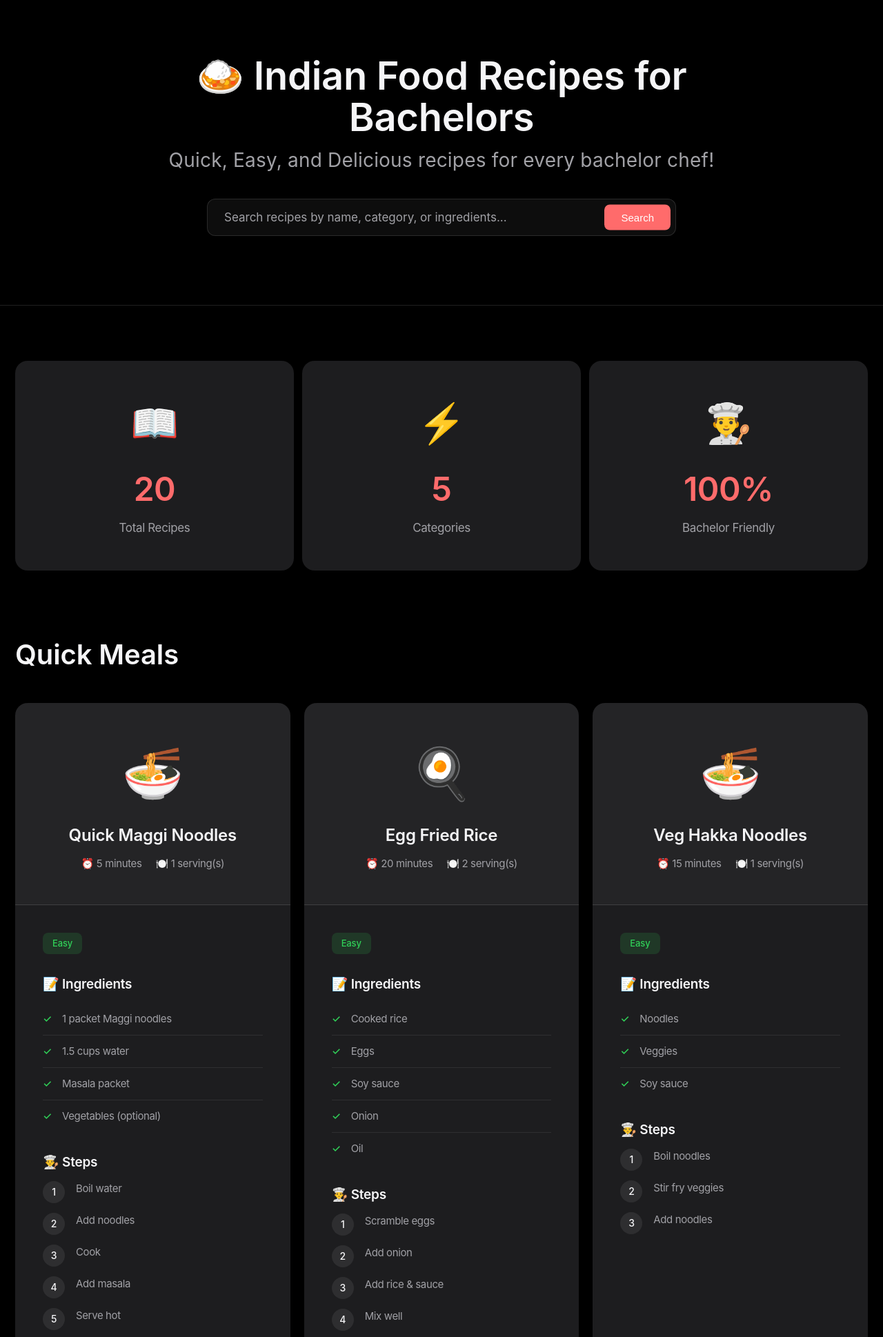
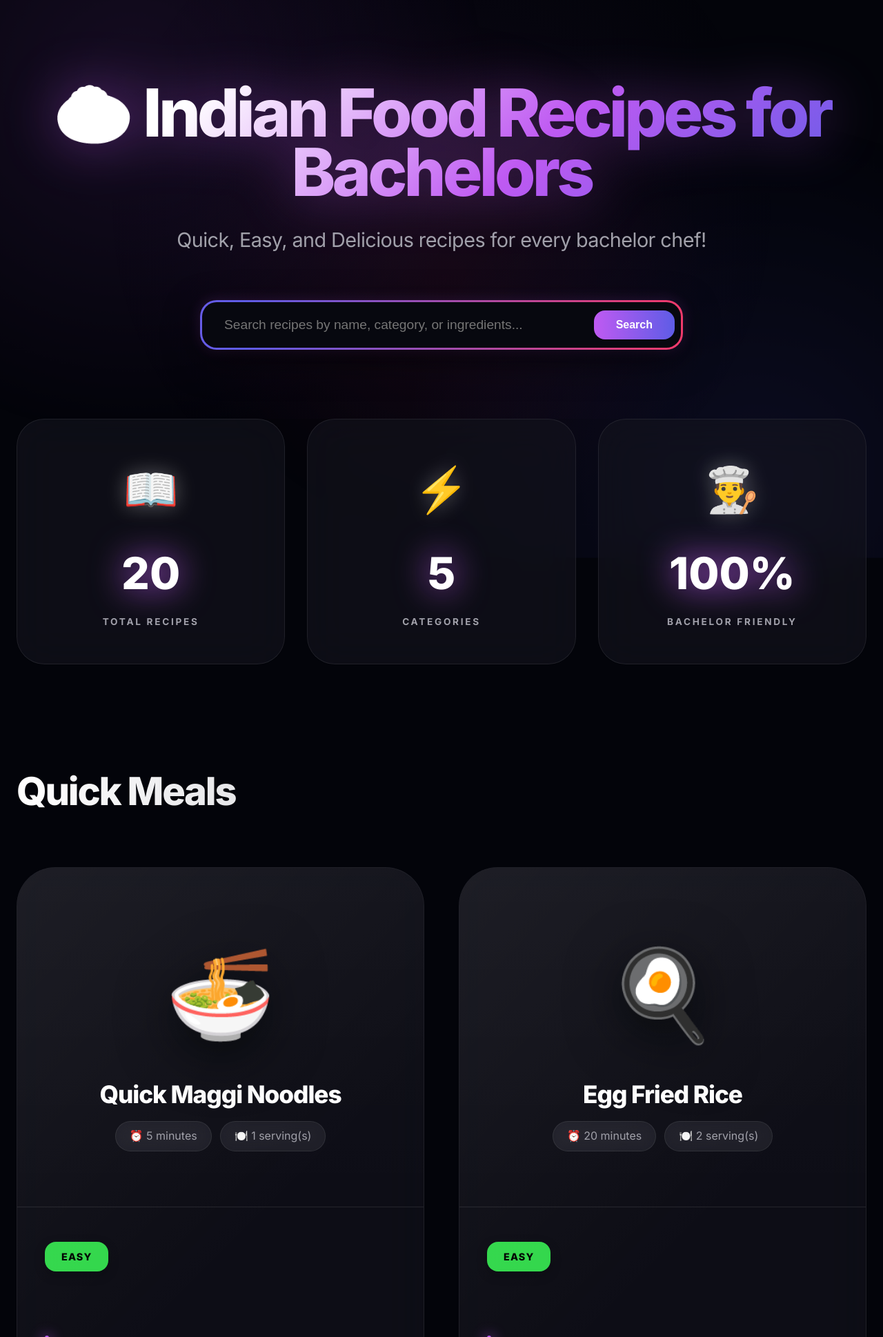
Before and after one commit to rahulbonkur/devops-infrastructure-project, a Flask app: page / in a window 1280 px wide. Shown: the top 1938 px of the page at 69% size. Run offline with Flask 3, Linux system fonts and the light colour scheme.

Commit message:
Update index.html

```diff
--- a/recipe-app/templates/index.html
+++ b/recipe-app/templates/index.html
@@ -7,18 +7,20 @@
     <link href="https://fonts.googleapis.com/css2?family=Poppins:wght@300;400;600;700;800&display=swap"
         rel="stylesheet">
     <style>
+        @import url('https://fonts.googleapis.com/css2?family=Inter:wght@300;400;500;600;700;800&display=swap');
+
         :root {
-            --primary: #FF6B6B;
-            --secondary: #4ECDC4;
-            --accent: #FFE66D;
-            --dark-bg: #000000;
-            --card-bg: #1d1d1f;
-            --card-hover: #2d2d2f;
-            --text-main: #f5f5f7;
-            --text-secondary: #a1a1a6;
-            --success: #30d158;
+            --bg: #03040a;
+            --card-bg: rgba(20, 21, 31, 0.6);
+            --primary: #bf5af2;
+            --secondary: #5e5ce6;
+            --accent: #ff375f;
+            --success: #32d74b;
+            --warning: #ffd60a;
+            --text-main: #ffffff;
+            --text-dim: #a1a1aa;
             --border: rgba(255, 255, 255, 0.08);
-            --separator: rgba(255, 255, 255, 0.12);
+            --glass-border: rgba(255, 255, 255, 0.15);
         }
 
         * {
@@ -28,403 +30,410 @@
         }
 
         body {
-            font-family: -apple-system, BlinkMacSystemFont, 'SF Pro Display', 'Segoe UI', 'Helvetica Neue', sans-serif;
-            background-color: var(--dark-bg);
+            font-family: 'Inter', -apple-system, sans-serif;
+            background-color: var(--bg);
             color: var(--text-main);
             min-height: 100vh;
-            line-height: 1.47059;
-            font-size: 17px;
-            font-weight: 400;
-            letter-spacing: -0.022em;
-            -webkit-font-smoothing: antialiased;
-            -moz-osx-font-smoothing: grayscale;
+            line-height: 1.6;
+            overflow-x: hidden;
         }
 
-        /* Scrollbar */
+        body::before {
+            content: "";
+            position: fixed;
+            top: 0;
+            left: 0;
+            width: 100%;
+            height: 100%;
+            z-index: -1;
+            background:
+                radial-gradient(circle at 15% 15%, rgba(191, 90, 242, 0.1) 0%, transparent 40%),
+                radial-gradient(circle at 85% 85%, rgba(94, 92, 230, 0.1) 0%, transparent 40%),
+                radial-gradient(circle at 50% 50%, rgba(255, 55, 95, 0.05) 0%, transparent 50%);
+            animation: meshMove 25s ease-in-out infinite alternate;
+        }
+
+        @keyframes meshMove {
+            0% {
+                transform: scale(1) translate(0, 0);
+            }
+
+            100% {
+                transform: scale(1.1) translate(30px, 20px);
+            }
+        }
+
         ::-webkit-scrollbar {
             width: 8px;
         }
 
         ::-webkit-scrollbar-track {
-            background: var(--dark-bg);
+            background: var(--bg);
         }
 
         ::-webkit-scrollbar-thumb {
-            background: rgba(255, 255, 255, 0.2);
-            border-radius: 4px;
+            background: linear-gradient(var(--primary), var(--secondary));
+            border-radius: 10px;
         }
 
-        ::-webkit-scrollbar-thumb:hover {
-            background: rgba(255, 255, 255, 0.3);
-        }
-
-        /* Header */
         .header {
-            background-color: rgba(0, 0, 0, 0.8);
-            backdrop-filter: saturate(180%) blur(20px);
-            -webkit-backdrop-filter: saturate(180%) blur(20px);
-            border-bottom: 1px solid var(--separator);
-            padding: 80px 0 100px;
+            padding: 120px 20px 100px;
             text-align: center;
-        }
-
-        .header-content {
-            max-width: 980px;
-            margin: 0 auto;
-            padding: 0 22px;
+            background: radial-gradient(circle at center, rgba(191, 90, 242, 0.05) 0%, transparent 70%);
         }
 
         .header h1 {
-            font-size: 56px;
-            line-height: 1.07143;
-            font-weight: 600;
-            letter-spacing: -0.005em;
-            color: var(--text-main);
-            margin-bottom: 16px;
+            font-size: clamp(3.5rem, 10vw, 6rem);
+            font-weight: 800;
+            letter-spacing: -0.05em;
+            line-height: 0.9;
+            margin-bottom: 32px;
+            background: linear-gradient(135deg, #fff 20%, var(--primary) 60%, var(--secondary) 100%);
+            -webkit-background-clip: text;
+            background-clip: text;
+            -webkit-text-fill-color: transparent;
+            filter: drop-shadow(0 0 40px rgba(191, 90, 242, 0.4));
         }
 
         .header .subtitle {
-            font-size: 28px;
-            line-height: 1.14286;
+            font-size: clamp(1.2rem, 3.5vw, 1.8rem);
+            color: var(--text-dim);
+            max-width: 800px;
+            margin: 0 auto 64px;
             font-weight: 400;
-            letter-spacing: 0.007em;
-            color: var(--text-secondary);
-            margin-bottom: 40px;
+            letter-spacing: -0.02em;
         }
 
         .search-bar {
-            max-width: 680px;
+            max-width: 700px;
             margin: 0 auto;
             position: relative;
+            padding: 3px;
+            background: linear-gradient(90deg, var(--primary), var(--secondary), var(--accent));
+            background-size: 200% auto;
+            animation: gradientBorder 5s ease infinite;
+            border-radius: 24px;
+            box-shadow: 0 15px 50px rgba(0, 0, 0, 0.6), 0 0 20px rgba(191, 90, 242, 0.2);
+        }
+
+        @keyframes gradientBorder {
+            0% {
+                background-position: 0% 50%;
+            }
+
+            50% {
+                background-position: 100% 50%;
+            }
+
+            100% {
+                background-position: 0% 50%;
+            }
         }
 
         .search-bar input {
             width: 100%;
-            padding: 16px 60px 16px 24px;
-            border: 1px solid var(--separator);
-            border-radius: 12px;
-            font-size: 17px;
-            font-family: inherit;
-            background: rgba(255, 255, 255, 0.05);
-            color: var(--text-main);
-            transition: all 0.3s cubic-bezier(0.4, 0, 0.2, 1);
+            padding: 22px 32px;
+            border: none;
+            border-radius: 21px;
+            background: #07080f;
+            color: white;
+            font-size: 1.2rem;
             outline: none;
-        }
-
-        .search-bar input::placeholder {
-            color: var(--text-secondary);
-        }
-
-        .search-bar input:focus {
-            background: rgba(255, 255, 255, 0.08);
-            border-color: rgba(255, 255, 255, 0.2);
+            transition: all 0.3s;
         }
 
         .search-bar button {
             position: absolute;
-            right: 8px;
+            right: 12px;
             top: 50%;
             transform: translateY(-50%);
-            background: var(--primary);
+            background: linear-gradient(90deg, var(--primary), var(--secondary));
+            color: white;
             border: none;
-            padding: 10px 24px;
-            border-radius: 8px;
-            color: white;
-            font-size: 15px;
-            font-weight: 500;
+            padding: 12px 32px;
+            border-radius: 16px;
+            font-weight: 700;
+            font-size: 1rem;
             cursor: pointer;
-            transition: all 0.2s ease;
+            transition: all 0.3s cubic-bezier(0.175, 0.885, 0.32, 1.275);
         }
 
         .search-bar button:hover {
-            opacity: 0.85;
+            transform: translateY(-50%) scale(1.05);
+            box-shadow: 0 0 20px var(--primary);
         }
 
-        /* Container */
         .container {
-            max-width: 1440px;
+            max-width: 1500px;
             margin: 0 auto;
-            padding: 80px 22px;
+            padding: 0 24px 120px;
         }
 
-        /* Stats Section */
         .stats {
             display: grid;
-            grid-template-columns: repeat(auto-fit, minmax(300px, 1fr));
-            gap: 12px;
-            margin-bottom: 100px;
+            grid-template-columns: repeat(auto-fit, minmax(320px, 1fr));
+            gap: 32px;
+            margin-bottom: 140px;
         }
 
         .stat-card {
             background: var(--card-bg);
-            padding: 48px 40px;
-            border-radius: 18px;
+            backdrop-filter: blur(30px);
+            border: 1px solid var(--border);
+            padding: 50px 40px;
+            border-radius: 40px;
             text-align: center;
-            transition: all 0.3s cubic-bezier(0.4, 0, 0.2, 1);
-            border: 1px solid transparent;
+            transition: all 0.5s cubic-bezier(0.19, 1, 0.22, 1);
         }
 
         .stat-card:hover {
-            background: var(--card-hover);
-            transform: translateY(-2px);
+            transform: translateY(-15px);
+            border-color: var(--primary);
+            background: rgba(191, 90, 242, 0.05);
+            box-shadow: 0 40px 80px rgba(0, 0, 0, 0.7);
         }
 
         .stat-icon {
-            font-size: 56px;
+            font-size: 4rem;
             margin-bottom: 20px;
-            display: inline-block;
+            display: block;
+            filter: drop-shadow(0 0 15px rgba(255, 255, 255, 0.3));
         }
 
         .stat-number {
-            font-size: 48px;
-            font-weight: 600;
-            letter-spacing: -0.009em;
-            color: var(--primary);
+            font-size: 4rem;
+            font-weight: 800;
+            color: #fff;
             display: block;
             margin-bottom: 8px;
+            filter: drop-shadow(0 0 25px var(--primary));
         }
 
         .stat-label {
-            color: var(--text-secondary);
-            font-size: 17px;
-            font-weight: 400;
-            letter-spacing: -0.022em;
-        }
-
-        /* Category Section */
-        .category-section {
-            margin-bottom: 100px;
+            color: var(--text-dim);
+            text-transform: uppercase;
+            letter-spacing: 0.2em;
+            font-size: 0.85rem;
+            font-weight: 700;
         }
 
         .category-title {
-            font-size: 40px;
-            line-height: 1.1;
-            font-weight: 600;
-            letter-spacing: -0.003em;
-            color: var(--text-main);
-            margin-bottom: 48px;
+            font-size: 3.5rem;
+            font-weight: 800;
+            margin-bottom: 64px;
+            letter-spacing: -0.04em;
+            background: linear-gradient(90deg, #fff, var(--text-dim));
+            -webkit-background-clip: text;
+            background-clip: text;
+            -webkit-text-fill-color: transparent;
         }
 
-        /* Recipe Grid */
         .recipe-grid {
             display: grid;
-            grid-template-columns: repeat(auto-fill, minmax(360px, 1fr));
-            gap: 20px;
+            grid-template-columns: repeat(auto-fill, minmax(420px, 1fr));
+            gap: 50px;
+            margin-bottom: 120px;
         }
 
         .recipe-card {
             background: var(--card-bg);
-            border-radius: 18px;
+            backdrop-filter: blur(30px);
+            border: 1px solid var(--border);
+            border-radius: 56px;
             overflow: hidden;
-            transition: all 0.3s cubic-bezier(0.4, 0, 0.2, 1);
-            cursor: pointer;
-            display: flex;
-            flex-direction: column;
+            transition: all 0.6s cubic-bezier(0.19, 1, 0.22, 1);
+            position: relative;
         }
 
         .recipe-card:hover {
-            background: var(--card-hover);
-            transform: scale(1.01);
+            transform: translateY(-20px) scale(1.03);
+            border-color: var(--primary);
+            box-shadow: 0 50px 100px rgba(0, 0, 0, 0.9), 0 0 30px rgba(191, 90, 242, 0.2);
+        }
+
+        .recipe-card::before {
+            content: "";
+            position: absolute;
+            top: 0;
+            left: 0;
+            width: 100%;
+            height: 100%;
+            background: linear-gradient(135deg, rgba(255, 255, 255, 0.05) 0%, transparent 40%);
+            pointer-events: none;
         }
 
         .recipe-header {
-            background: rgba(255, 255, 255, 0.03);
-            padding: 48px 40px;
+            padding: 80px 40px;
             text-align: center;
-            border-bottom: 1px solid var(--separator);
+            background: linear-gradient(180deg, rgba(255, 255, 255, 0.02) 0%, transparent 100%);
+            border-bottom: 1px solid var(--border);
         }
 
         .recipe-emoji {
-            font-size: 72px;
+            font-size: 8rem;
             display: block;
             margin-bottom: 24px;
-            transition: transform 0.3s ease;
+            filter: drop-shadow(0 20px 40px rgba(0, 0, 0, 0.6));
+            transition: transform 0.5s cubic-bezier(0.175, 0.885, 0.32, 1.275);
         }
 
         .recipe-card:hover .recipe-emoji {
-            transform: scale(1.05);
+            transform: scale(1.2) rotate(8deg);
         }
 
         .recipe-name {
-            color: var(--text-main);
-            font-size: 24px;
-            line-height: 1.16667;
-            font-weight: 600;
-            letter-spacing: -0.009em;
-            margin-bottom: 16px;
+            font-size: 2.2rem;
+            font-weight: 800;
+            margin-bottom: 20px;
+            letter-spacing: -0.03em;
+            line-height: 1.1;
         }
 
         .recipe-meta {
             display: flex;
             justify-content: center;
-            gap: 20px;
-            color: var(--text-secondary);
-            font-size: 15px;
+            gap: 12px;
+            font-size: 1rem;
+            color: var(--text-dim);
         }
 
         .recipe-meta span {
-            display: flex;
-            align-items: center;
-            gap: 6px;
+            background: rgba(255, 255, 255, 0.06);
+            padding: 8px 20px;
+            border-radius: 100px;
+            border: 1px solid var(--border);
+            backdrop-filter: blur(10px);
         }
 
         .recipe-body {
-            padding: 40px;
-            flex-grow: 1;
-            display: flex;
-            flex-direction: column;
+            padding: 50px 40px;
         }
 
         .difficulty-badge {
-            align-self: flex-start;
-            padding: 6px 14px;
-            border-radius: 8px;
-            font-size: 13px;
-            font-weight: 500;
-            letter-spacing: -0.01em;
-            margin-bottom: 32px;
+            display: inline-block;
+            padding: 10px 24px;
+            border-radius: 16px;
+            font-size: 0.9rem;
+            font-weight: 800;
+            text-transform: uppercase;
+            letter-spacing: 0.08em;
+            margin-bottom: 40px;
+            box-shadow: 0 5px 15px rgba(0, 0, 0, 0.3);
         }
 
         .difficulty-easy {
-            background: rgba(48, 209, 88, 0.15);
-            color: var(--success);
+            background: var(--success);
+            color: #000;
         }
 
         .difficulty-medium {
-            background: rgba(255, 230, 109, 0.15);
-            color: #ffd60a;
+            background: var(--warning);
+            color: #000;
         }
 
         .section-heading {
-            font-size: 19px;
-            line-height: 1.21053;
-            font-weight: 600;
-            letter-spacing: -0.012em;
-            color: var(--text-main);
-            margin: 32px 0 16px;
+            font-size: 1.5rem;
+            font-weight: 800;
+            margin: 50px 0 24px;
+            color: #fff;
+            display: flex;
+            align-items: center;
+            gap: 16px;
         }
 
-        .section-heading:first-of-type {
-            margin-top: 0;
-        }
-
-        .ingredients-list {
-            list-style: none;
-            padding: 0;
+        .section-heading::before {
+            content: "";
+            width: 6px;
+            height: 32px;
+            background: linear-gradient(to bottom, var(--primary), var(--secondary));
+            border-radius: 6px;
+            box-shadow: 0 0 20px var(--primary);
         }
 
         .ingredients-list li {
-            padding: 12px 0;
+            padding: 16px 0;
             border-bottom: 1px solid var(--border);
-            color: var(--text-secondary);
-            padding-left: 28px;
+            color: var(--text-dim);
+            padding-left: 40px;
             position: relative;
-            font-size: 15px;
-            line-height: 1.47059;
-        }
-
-        .ingredients-list li:last-child {
-            border-bottom: none;
+            font-size: 1.1rem;
         }
 
         .ingredients-list li::before {
-            content: '✓';
+            content: "✦";
             position: absolute;
             left: 0;
-            color: var(--success);
-            font-weight: 500;
-        }
-
-        .steps-list {
-            list-style: none;
-            counter-reset: steps;
-            padding: 0;
+            color: var(--primary);
+            font-weight: 900;
         }
 
         .steps-list li {
-            padding: 0 0 24px 48px;
+            padding: 0 0 32px 64px;
             position: relative;
-            color: var(--text-secondary);
-            font-size: 15px;
-            line-height: 1.47059;
+            color: var(--text-dim);
+            font-size: 1.1rem;
         }
 
         .steps-list li::before {
-            counter-increment: steps;
-            content: counter(steps);
+            counter-increment: step;
+            content: counter(step);
             position: absolute;
             left: 0;
-            top: 0;
-            width: 32px;
-            height: 32px;
-            background: rgba(255, 255, 255, 0.08);
-            color: var(--text-main);
-            border-radius: 50%;
+            top: -4px;
+            width: 40px;
+            height: 40px;
+            background: linear-gradient(135deg, var(--primary), var(--secondary));
+            border-radius: 16px;
             display: flex;
             align-items: center;
             justify-content: center;
-            font-weight: 500;
-            font-size: 14px;
+            color: white;
+            font-weight: 800;
+            font-size: 1.1rem;
+            box-shadow: 0 10px 20px rgba(191, 90, 242, 0.4);
         }
 
         .tips-box {
-            background: rgba(255, 230, 109, 0.08);
-            padding: 24px;
-            border-radius: 12px;
-            margin-top: auto;
-            border: 1px solid rgba(255, 230, 109, 0.15);
+            background: linear-gradient(135deg, rgba(255, 214, 10, 0.15), rgba(255, 214, 10, 0.05));
+            padding: 32px;
+            border-radius: 32px;
+            border: 1px solid rgba(255, 214, 10, 0.3);
+            margin-top: 50px;
+            position: relative;
         }
 
         .tips-box strong {
-            color: var(--accent);
+            color: var(--warning);
             display: block;
-            margin-bottom: 8px;
-            font-size: 15px;
-            font-weight: 500;
-            letter-spacing: -0.01em;
+            margin-bottom: 12px;
+            font-size: 1.1rem;
+            text-transform: uppercase;
+            letter-spacing: 0.1em;
         }
 
         .tips-box p {
-            color: var(--text-secondary);
-            font-size: 15px;
-            line-height: 1.47059;
-            margin: 0;
+            color: #fff;
+            font-size: 1.1rem;
+            line-height: 1.6;
         }
 
-        /* Footer */
         .footer {
-            background: var(--dark-bg);
-            border-top: 1px solid var(--separator);
-            color: var(--text-secondary);
+            padding: 120px 24px;
             text-align: center;
-            padding: 60px 22px;
-            font-size: 15px;
+            background: linear-gradient(0deg, rgba(191, 90, 242, 0.08) 0%, transparent 100%);
+            border-top: 1px solid var(--border);
         }
 
         .footer p {
-            margin: 0;
-            line-height: 1.47059;
+            color: var(--text-dim);
+            font-size: 1.1rem;
+            margin-bottom: 16px;
         }
 
-        .footer p+p {
-            margin-top: 8px;
-        }
-
-        /* Animations */
-        @keyframes fadeIn {
+        @keyframes fadeInUp {
             from {
                 opacity: 0;
-            }
-
-            to {
-                opacity: 1;
-            }
-        }
-
-        @keyframes fadeInDown {
-            from {
-                opacity: 0;
-                transform: translateY(-20px);
+                transform: translateY(40px);
             }
 
             to {
@@ -433,60 +442,21 @@
             }
         }
 
-        @keyframes fadeInUp {
-            from {
-                opacity: 0;
-                transform: translateY(20px);
+        .recipe-card {
+            animation: fadeInUp 0.8s cubic-bezier(0.19, 1, 0.22, 1) forwards;
+        }
+
+        @media (max-width: 768px) {
+            .header h1 {
+                font-size: 3.5rem;
             }
 
-            to {
-                opacity: 1;
-                transform: translateY(0);
-            }
-        }
-
-        /* Responsive */
-        @media (max-width: 1068px) {
-            .header h1 {
-                font-size: 48px;
-            }
-
-            .header .subtitle {
-                font-size: 24px;
-            }
-        }
-
-        @media (max-width: 734px) {
-            .header {
-                padding: 60px 0 80px;
-            }
-
-            .header h1 {
-                font-size: 40px;
-            }
-
-            .header .subtitle {
-                font-size: 21px;
-            }
-
-            .container {
-                padding: 60px 16px;
+            .category-title {
+                font-size: 2.5rem;
             }
 
             .recipe-grid {
                 grid-template-columns: 1fr;
-            }
-
-            .stats {
-                grid-template-columns: 1fr;
-            }
-
-            .stat-card {
-                padding: 36px 24px;
-            }
-
-            .recipe-body {
-                padding: 32px 24px;
             }
         }
     </style>
@@ -596,52 +566,31 @@
             });
         }
 
-        // Add animation on scroll
-        // const observerOptions = {
-        //     threshold: 0.1,
-        //     rootMargin: '0px 0px -50px 0px'
-        // };
+        // Optimized scroll animations
+        const revealCallback = (entries, observer) => {
+            entries.forEach(entry => {
+                if (entry.isIntersecting) {
+                    entry.target.style.opacity = '1';
+                    entry.target.style.transform = 'translateY(0)';
+                    observer.unobserve(entry.target);
+                }
+            });
+        };
 
-        // const observer = new IntersectionObserver((entries) => {
-        //     entries.forEach(entry => {
-        //         if (entry.isIntersecting) {
-        //             entry.target.style.opacity = '1';
-        //             entry.target.style.transform = 'translateY(0)';
-        //         }
-        //     });
-        // }, observerOptions);
-
-        // document.querySelectorAll('.recipe-card').forEach(card => {
-        //     card.style.opacity = '0';
-        //     card.style.transform = 'translateY(20px)';
-        //     card.style.transition = 'opacity 0.6s, transform 0.6s';
-        //     observer.observe(card);
-        // });
-
-        document.querySelectorAll('.recipe-card').forEach(card => {
-            card.style.opacity = '1';
-            card.style.transform = 'translateY(0)';
+        const revealObserver = new IntersectionObserver(revealCallback, {
+            threshold: 0.15,
+            rootMargin: '0px 0px -100px 0px'
         });
 
-        console.log('🍛 Indian Food Recipes App Loaded Successfully!');
-        console.log('🚀 Deployed via Jenkins + Terraform + Ansible');
+        document.querySelectorAll('.recipe-card, .stat-card, .category-title').forEach(el => {
+            el.style.opacity = '0';
+            el.style.transform = 'translateY(40px)';
+            el.style.transition = 'all 0.8s cubic-bezier(0.19, 1, 0.22, 1)';
+            revealObserver.observe(el);
+        });
+
+        console.log('🍛 Vibrant Recipe Site Loaded Successfully!');
     </script>
-    <script>
-function searchRecipes() {
-    const input = document.getElementById('searchInput').value.toLowerCase();
-    const cards = document.querySelectorAll('.recipe-card');
-
-    cards.forEach(card => {
-        const text = card.innerText.toLowerCase();
-
-        if (text.includes(input)) {
-            card.style.display = "flex";   // IMPORTANT
-        } else {
-            card.style.display = "none";
-        }
-    });
-}
-</script>
 </body>
 
 </html>
```
